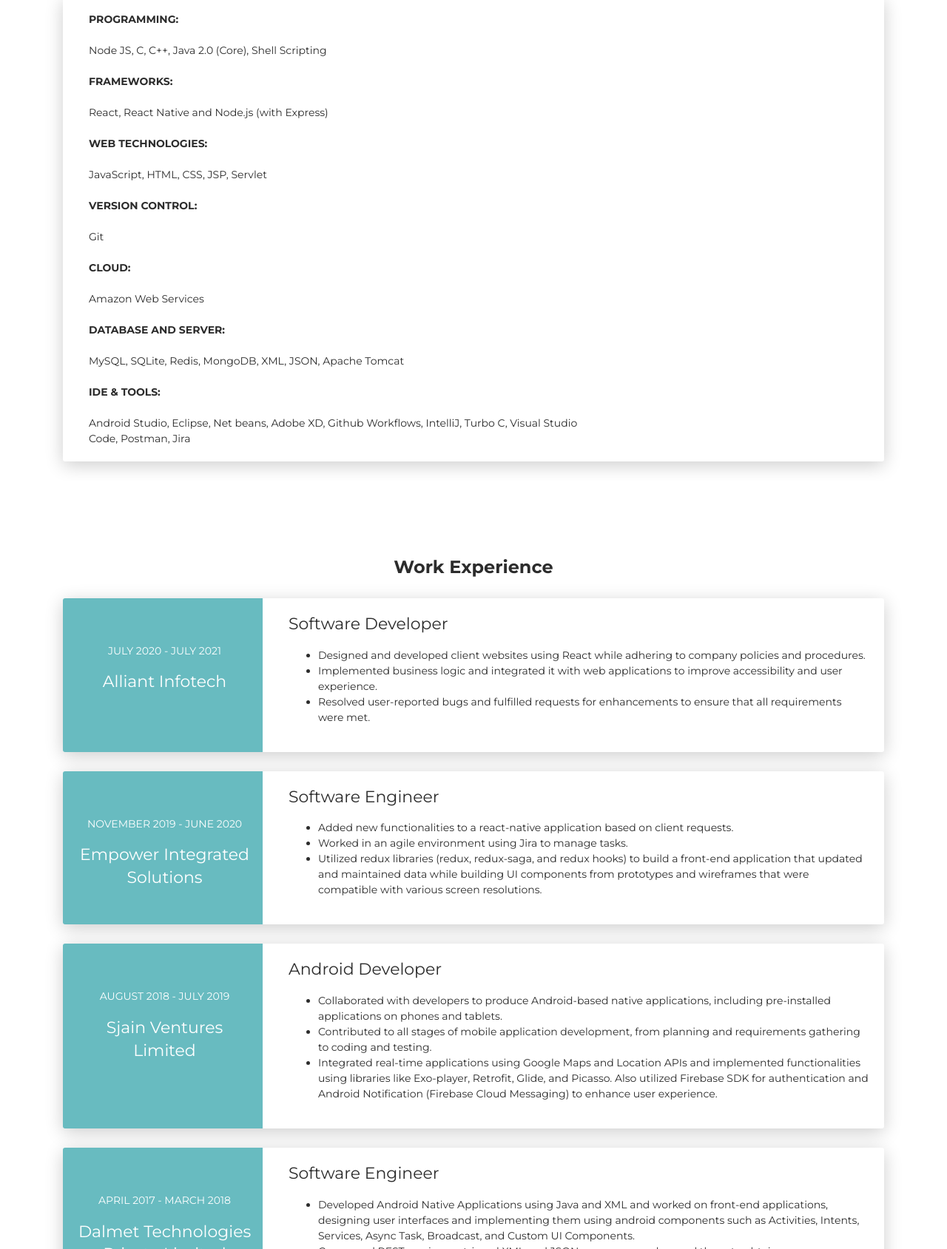
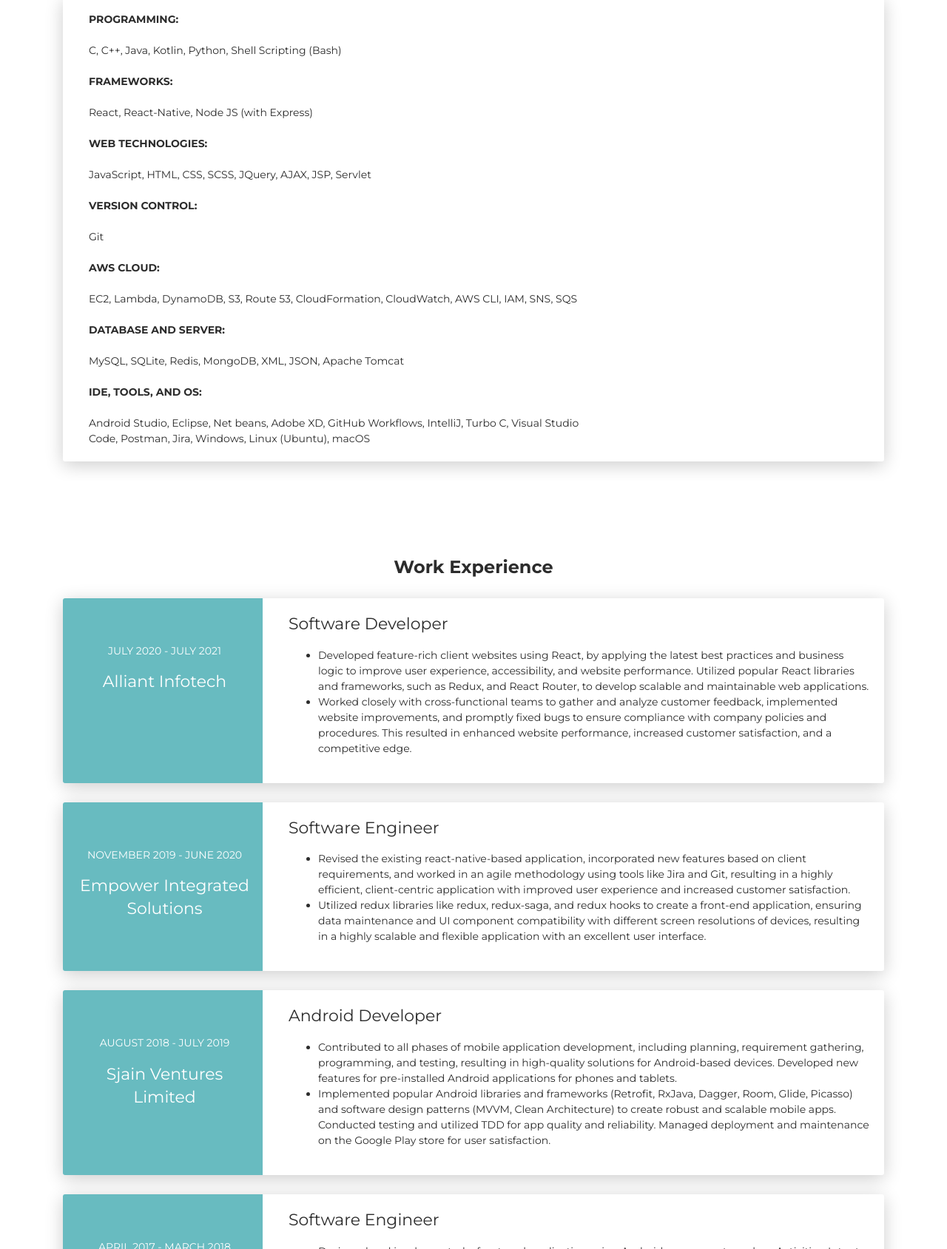
Before and after one commit to jeenwalvaishali/jeenwalvaishali.github.io, a plain HTML site: page index.html in a window 1280 px wide. Shown: the part 1111-2800 px from the top of the page at 74% size. Drawn offline with Linux system fonts and the light colour scheme.

Commit message:
Update profile

```diff
--- a/index.html
+++ b/index.html
@@ -103,23 +103,23 @@
             <div class="card-body">
               <div>
                 <div class="col-sm-4"><strong class="text-uppercase">Programming:</strong></div><br>
-                <div class="col-sm-8">Node JS, C, C++, Java 2.0 (Core), Shell Scripting</div>
+                <div class="col-sm-8">C, C++, Java, Kotlin, Python, Shell Scripting (Bash)</div>
                 <br>
                 <div class="col-sm-4"><strong class="text-uppercase">Frameworks:</strong></div><br>
-                <div class="col-sm-8">React, React Native and Node.js (with Express)</div>
+                <div class="col-sm-8">React, React-Native, Node JS (with Express)</div>
                 <br>
 				        <div class="col-sm-4"><strong class="text-uppercase">Web Technologies:</strong></div><br>
-                <div class="col-sm-8">JavaScript, HTML, CSS, JSP, Servlet</div>
+                <div class="col-sm-8">JavaScript, HTML, CSS, SCSS, JQuery, AJAX, JSP, Servlet</div>
                 <br>
                 <div class="col-sm-4"><strong class="text-uppercase">Version Control:</strong></div><br>
                 <div class="col-sm-8">Git</div>
                 <br>
-                <div class="col-sm-4"><strong class="text-uppercase">Cloud:</strong></div><br>
-                <div class="col-sm-8">Amazon Web Services</div><br>
+                <div class="col-sm-4"><strong class="text-uppercase">AWS Cloud:</strong></div><br>
+                <div class="col-sm-8">EC2, Lambda, DynamoDB, S3, Route 53, CloudFormation, CloudWatch, AWS CLI, IAM, SNS, SQS</div><br>
                 <div class="col-sm-4"><strong class="text-uppercase">Database and Server:</strong></div><br>
                 <div class="col-sm-8">MySQL, SQLite, Redis, MongoDB, XML, JSON, Apache Tomcat</div><br>
-                <div class="col-sm-4"><strong class="text-uppercase">IDE & Tools:</strong></div><br>
-                <div class="col-sm-8">Android Studio, Eclipse, Net beans, Adobe XD, Github Workflows, IntelliJ, Turbo C, Visual Studio Code, Postman, Jira</div>
+                <div class="col-sm-4"><strong class="text-uppercase">IDE, Tools, and OS:</strong></div><br>
+                <div class="col-sm-8">Android Studio, Eclipse, Net beans, Adobe XD, GitHub Workflows, IntelliJ, Turbo C, Visual Studio Code, Postman, Jira, Windows, Linux (Ubuntu), macOS</div>
               </div>
             </div>
           </div>
@@ -141,9 +141,11 @@
                   <div class="h5">Software Developer</div>
                   <p>
                     <ul>
-                      <li>Designed and developed client websites using React while adhering to company policies and procedures.</li>
-                      <li>Implemented business logic and integrated it with web applications to improve accessibility and user experience.</li>
-                      <li>Resolved user-reported bugs and fulfilled requests for enhancements to ensure that all requirements were met.</li>
+                      <li>Developed feature-rich client websites using React, by applying the latest best practices and business logic to improve user experience, accessibility,
+                        and website performance. Utilized popular React libraries and frameworks, such as Redux, and React Router,
+                        to develop scalable and maintainable web applications.</li>
+                      <li>Worked closely with cross-functional teams to gather and analyze customer feedback, implemented website improvements, and promptly fixed bugs to ensure compliance with company policies and procedures.
+                        This resulted in enhanced website performance, increased customer satisfaction, and a competitive edge.</li>
                     </ul>
                   </p>
                 </div>
@@ -163,10 +165,12 @@
                   <div class="h5">Software Engineer</div>
                   <p>
                     <ul>
-                      <li>Added new functionalities to a react-native application based on client requests.</li>
-                      <li>Worked in an agile environment using Jira to manage tasks.</li>
-                      <li>Utilized redux libraries (redux, redux-saga, and redux hooks) to build a front-end application that updated and maintained data
-                        while building UI components from prototypes and wireframes that were compatible with various screen resolutions.</li>
+                      <li>Revised the existing react-native-based application, incorporated new features based on client requirements,
+                        and worked in an agile methodology using tools like Jira and Git,
+                        resulting in a highly efficient, client-centric application with improved user experience and increased customer satisfaction.</li>
+                      <li>Utilized redux libraries like redux, redux-saga, and redux hooks to create a front-end application, ensuring data maintenance and
+                        UI component compatibility with different screen resolutions of devices,
+                        resulting in a highly scalable and flexible application with an excellent user interface.</li>
                     </ul>
                   </p>
                 </div>
@@ -186,11 +190,12 @@
                   <div class="h5">Android Developer</div>
                   <p>
                     <ul>
-                      <li>Collaborated with developers to produce Android-based native applications,
-                        including pre-installed applications on phones and tablets.</li>
-                      <li>Contributed to all stages of mobile application development, from planning and requirements gathering to coding and testing.</li>
-                      <li>Integrated real-time applications using Google Maps and Location APIs and implemented functionalities using libraries like Exo-player,
-                         Retrofit, Glide, and Picasso. Also utilized Firebase SDK for authentication and Android Notification (Firebase Cloud Messaging) to enhance user experience.</li>
+                      <li>Contributed to all phases of mobile application development, including planning, requirement gathering, programming, and testing,
+                        resulting in high-quality solutions for Android-based devices.
+                        Developed new features for pre-installed Android applications for phones and tablets.</li>
+                      <li>Implemented popular Android libraries and frameworks (Retrofit, RxJava, Dagger, Room, Glide, Picasso) and
+                        software design patterns (MVVM, Clean Architecture) to create robust and scalable mobile apps. Conducted testing and
+                        utilized TDD for app quality and reliability. Managed deployment and maintenance on the Google Play store for user satisfaction.</li>
                     </ul>
                   </p>
                 </div>
@@ -210,12 +215,10 @@
                   <div class="h5">Software Engineer</div>
                   <p>
                     <ul>
-                      <li>Developed Android Native Applications using Java and XML and worked on front-end applications, designing user interfaces
-                        and implementing them using android components such as Activities, Intents, Services, Async Task, Broadcast, and Custom UI Components.</li>
-                      <li>Consumed REST services, retrieved XML and JSON responses, and parsed them to obtain necessary information.</li>
-                      <li>Worked on a mobile application using the Android SDK that allowed users to enter, store, update,
-                        and categorize personal information using an SQLite database.
-                        Also integrated libraries for reading user information from QR codes to improve user experience.</li>
+                      <li>Designed and implemented a front-end application using Android components such as Activities, Intents, Services, Async Task, Broadcast, and
+                        Custom UI Components to enhance the user interface and user experience.</li>
+                      <li>Developed an Android mobile app with Java and SQLite database, featuring QR code scanning and
+                        transfer of personal information across devices, for enhanced data accessibility and management</li>
                     </ul>
                   </p>
                 </div>
@@ -302,6 +305,27 @@
               <div class="row">
                 <div class="col-md-3 bg-primary" data-aos="fade-right" data-aos-offset="50" data-aos-duration="500">
                   <div class="card-body cc-education-header">
+                    <div class="h5">Movie Maven</div>
+                  </div>
+                </div>
+                <div class="col-md-9" data-aos="fade-left" data-aos-offset="50" data-aos-duration="500">
+                  <div class="card-body">
+                    <div class="h5">Master of Information Technology</div>
+                    <p class="category">Northeastern University</p>
+                    <p>
+                        <ul>
+                          <li>Developed a user-friendly movie review website using React, HTML, SCSS, and JavaScript, with RESTful API integration using Node JS (Express) and
+                            front-end development tools such as Webpack and Babel. Implemented features such as user login, browsing movies, writing reviews, and searching reviews.</li>
+                        </ul>
+                    </p>
+                  </div>
+                </div>
+              </div>
+            </div>
+            <div class="card">
+              <div class="row">
+                <div class="col-md-3 bg-primary" data-aos="fade-right" data-aos-offset="50" data-aos-duration="500">
+                  <div class="card-body cc-education-header">
                     <div class="h5">AWS Services</div>
                   </div>
                 </div>
@@ -311,12 +335,11 @@
                     <p class="category">Northeastern University</p>
                     <p>
                         <ul>
-                          <li>Created a REST API application using Node JS and various AWS services, including VPC, CloudFormation, EC2,
-                            Lambda Function, RDS, DynamoDB, S3, Route 53, CloudWatch, AWS CLI, and IAM.</li>
-                          <li>Deployed AWS resources and infrastructure using cloud formation templates and implemented CICD pipeline
-                            and GitHub workflows to streamline the deployment process and ensure consistency and reliability.</li>
-                          <li>Gained valuable experience in cloud infrastructure design, deployment, and management,
-                            as well as project management and software development, which will be beneficial for future projects.</li>
+                          <li>Designed and implemented highly available and scalable cloud infrastructure using the latest cloud formation template and cutting-edge AWS services,
+                            including DynamoDB and S3 for cloud storage, and SNS and SQS for cloud queueing.</li>
+                          <li>Developed RESTful microservices using Node JS and deployed them on EC2 instances via a sophisticated CICD pipeline,
+                            utilizing AWS services such as Lambda Function, RDS, Route 53, CloudWatch, AWS CLI, and IAM.
+                            Implemented advanced software design patterns and architectures, ensuring the application's maintainability and scalability.</li>
                         </ul>
                     </p>
                   </div>
```
Also changed, not shown: 1 other file.
